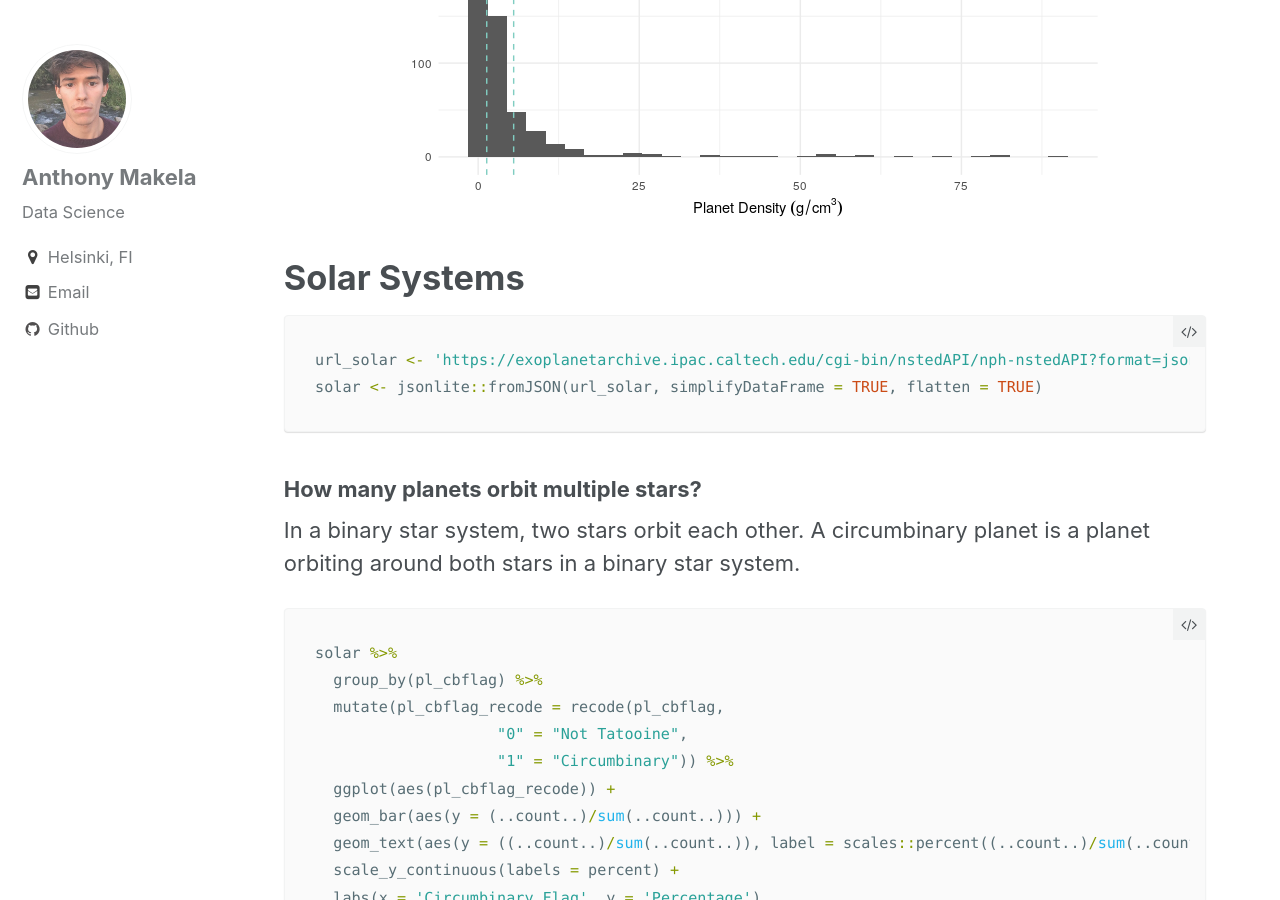
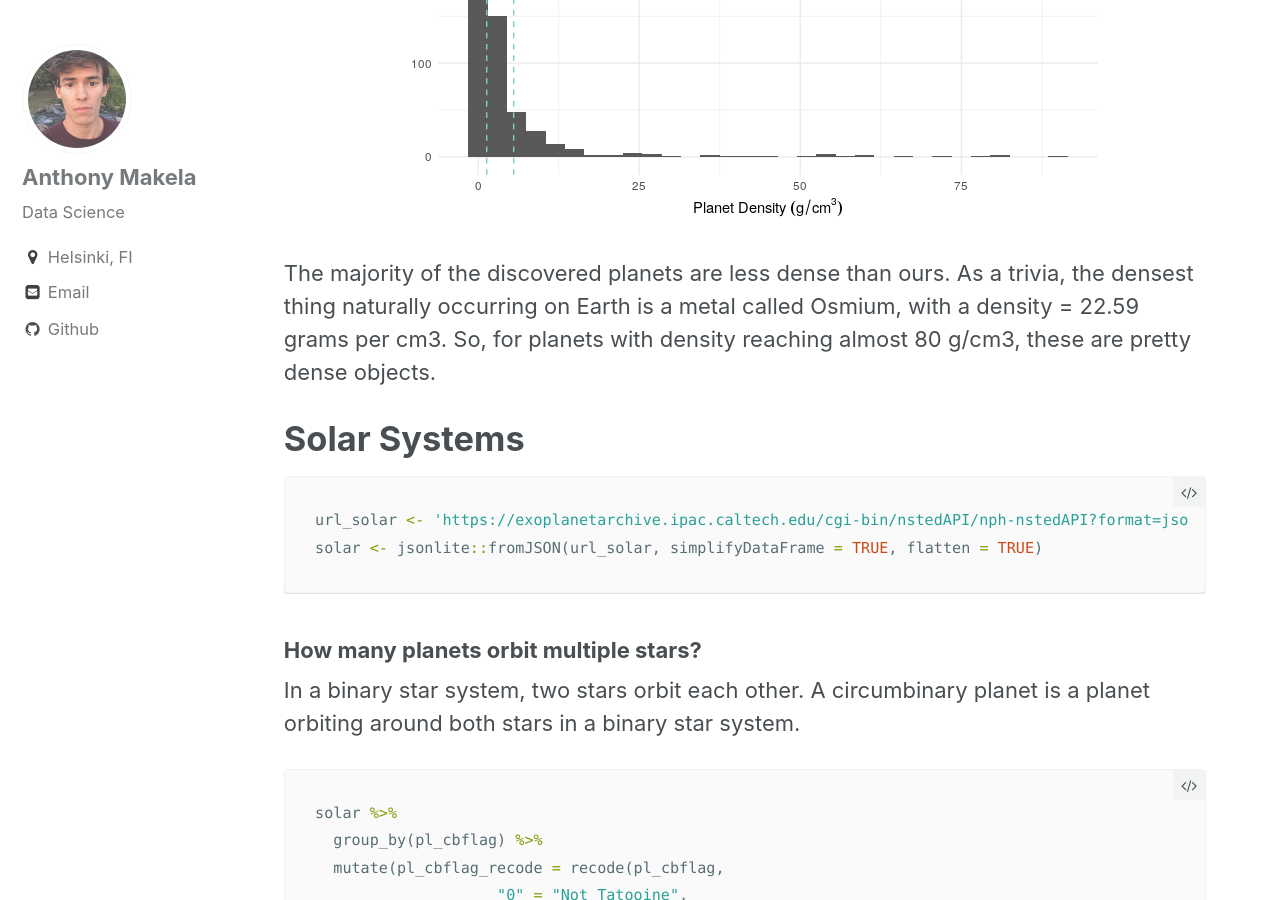
Before and after one commit to anthonymakela/anthonymakela.github.io, a Jekyll site: the page built from _posts/2019-01-01-Analysis-On-Exoplanets.md, in a window 1280 px wide and 900 px high, scrolled down 13605 px. Built offline with Jekyll 4.4.1, drawn with Linux system fonts in a browser that asks for light colours; nearby versions of some CDN libraries; formulas are drawn with MathJax 3.

Commit message:
Exoplanets

````diff
--- a/_posts/2019-01-01-Analysis-On-Exoplanets.md
+++ b/_posts/2019-01-01-Analysis-On-Exoplanets.md
@@ -328,6 +328,8 @@ exo %>%
 
 </div>
 
+The majority of the discovered planets are less dense than ours. As a trivia, the densest thing naturally occurring on Earth is a metal called Osmium, with a density = 22.59 grams per cm3. So, for planets with density reaching almost 80 g/cm3, these are pretty dense objects.
+
 # Solar Systems
 
 ``` r
````
